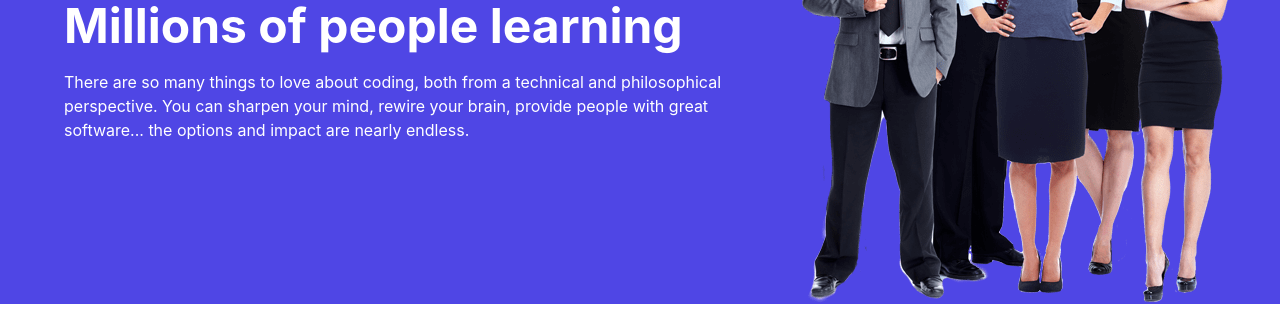
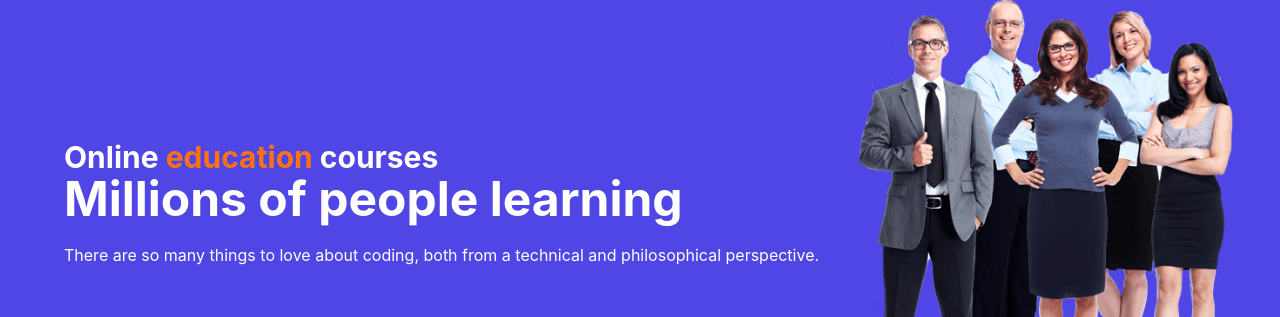
Before and after one commit to mdmasudrana271/cyber-code-dev-client, a React (Create React App) app: page / in a window 1280 px wide. Shown: the part 261-578 px from the top of the page. Built offline with nearby package versions, Linux system fonts and the light colour scheme; no server answers.

Commit message:
adjust banner height

```diff
--- a/src/components/Home/Banner/Banner.js
+++ b/src/components/Home/Banner/Banner.js
@@ -3,7 +3,7 @@ import banner from "../../../assets/images/banner.png";
 
 const Banner = () => {
   return (
-    <section className="text-white  md:flex items-center justify-evenly mx-10">
+    <section className="text-white  md:flex items-center justify-between mx-10 lg:h-[100vh]">
       <div className="flex flex-col justify-center md:p-6 text-start ">
         <h3 className="text-3xl font-bold leading-none sm:text-3xl font-bold">
           Online <span className="text-orange-500">education</span> courses
@@ -11,12 +11,10 @@ const Banner = () => {
         <h2 className="text-5xl font-bold">Millions of people learning</h2>
         <p className="mt-5">
           There are so many things to love about coding, both from a technical
-          and philosophical perspective. You can sharpen your mind, rewire your
-          brain, provide people with great software... the options and impact
-          are nearly endless.
+          and philosophical perspective.
         </p>
       </div>
-      <img src={banner} className="" alt="" />
+      <img src={banner} className="md:w-96" alt="" />
     </section>
   );
 };
```
